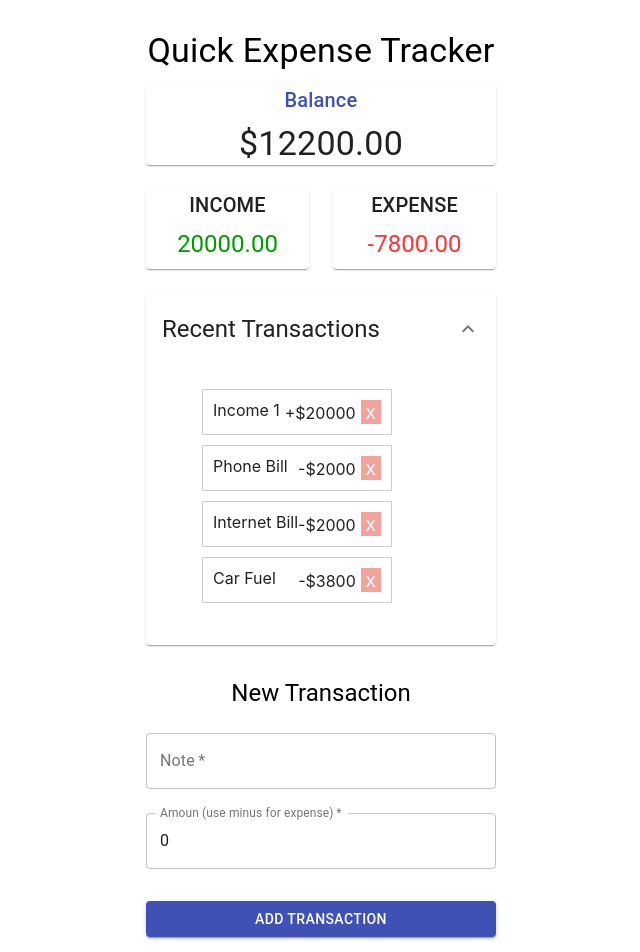
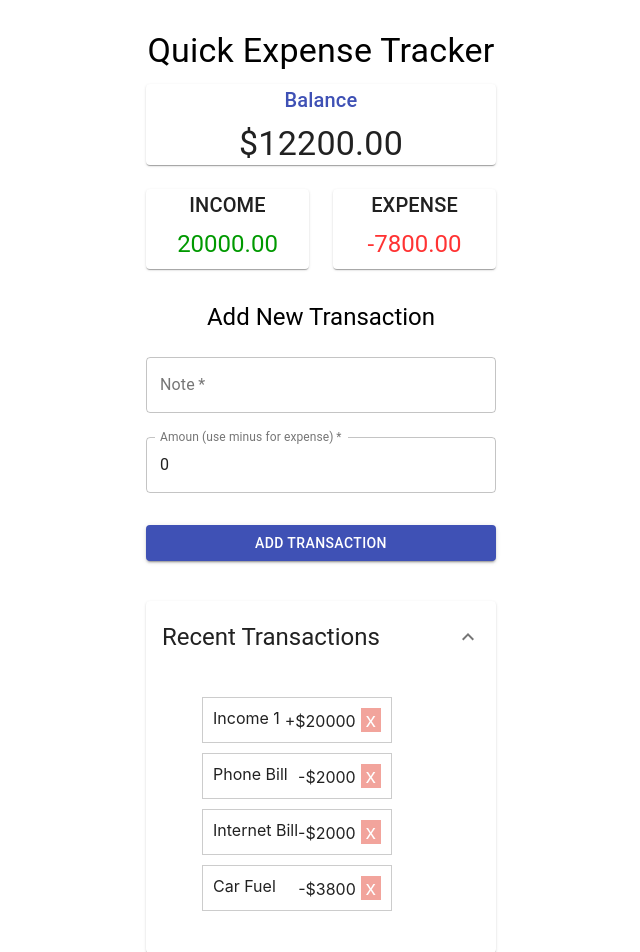
Before and after one commit to AbubakerShekhani/expense-tracker-app-bc2020-panacloud, a React (Create React App) app: page / in a window 1280 px wide. Shown: the top 952 px of the page, without its empty margins (319-959 px from the left). Built offline with nearby package versions, Linux system fonts and the light colour scheme; the HTML template or start-up script is replaced by a standard one.

Commit message:
Move Add transaction section on top of recent transactions

```diff
--- a/src/App.js
+++ b/src/App.js
@@ -113,14 +113,16 @@ function App() {
 
         <Grid container className={classes.container}>
           <Grid item md={12}>
+          <AddTransaction />
+          </Grid>
+        </Grid>
+
+        <Grid container className={classes.container}>
+          <Grid item md={12}>
             <TransactionList />
           </Grid>
         </Grid>
-        <Grid container className={classes.container}>
-          <Grid item md={12}>
-          <AddTransaction />
-          </Grid>
-        </Grid>
+
       </div>
     </GlobalProvider>
   );
--- a/src/components/Transactions/AddTransaction.jsx
+++ b/src/components/Transactions/AddTransaction.jsx
@@ -51,7 +51,7 @@ const AddTransaction = () => {
           <div className={classes.paper}>
 
             <Typography component="h1" variant="h5">
-              New Transaction
+              Add New Transaction
             </Typography>
             <form className={classes.form} noValidate onSubmit={onSubmit}>
               <TextField
```
